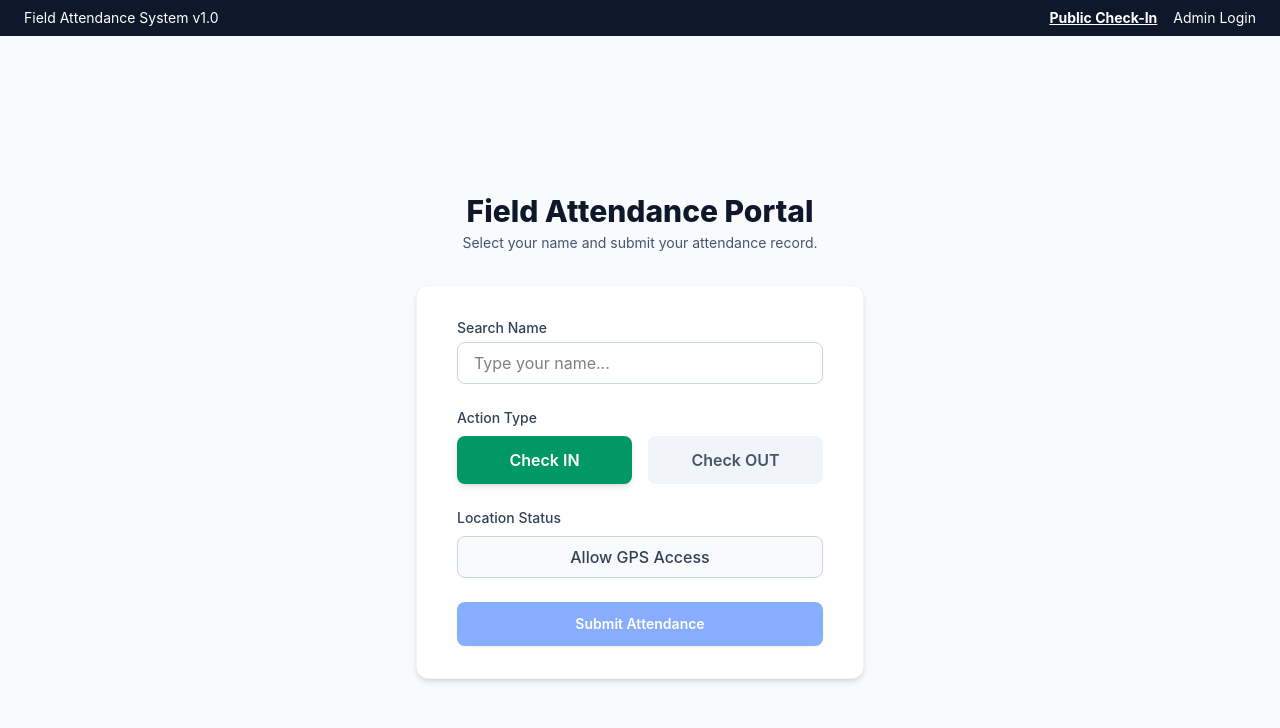
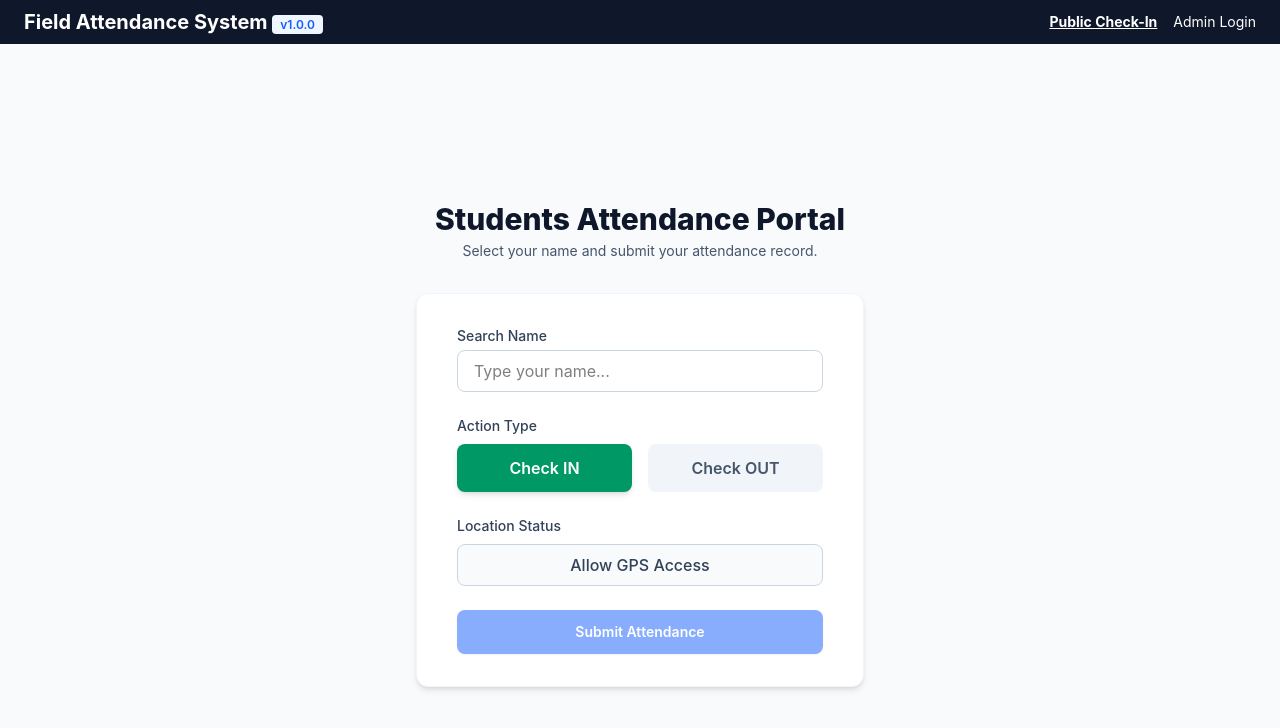
Before and after one commit to abelatwork/field-attendance-system, a React (Vite) app in the folder frontend/: page / in a window 1280 px wide. Shown: the top 728 px of the page. Built offline with nearby package versions, Linux system fonts and the light colour scheme.

Commit message:
chore: release version 1.0.0

```diff
--- a/frontend/package.json
+++ b/frontend/package.json
@@ -1,7 +1,7 @@
 {
-  "name": "frontend",
+  "name": "field-attendance-system",
+  "version": "1.0.0",
   "private": true,
-  "version": "0.0.0",
   "type": "module",
   "scripts": {
     "dev": "vite",
--- a/frontend/src/App.tsx
+++ b/frontend/src/App.tsx
@@ -31,7 +31,12 @@ function App() {
   return (
     <div>
       <header className="bg-slate-900 text-white px-6 py-2 flex justify-between items-center text-sm">
-        <span>Field Attendance System v1.0</span>
+        <h1 className="text-xl font-bold text-white-800">
+          Field Attendance System{" "}
+          <span className="text-xs text-blue-600 font-semibold bg-blue-50 px-2 py-0.5 rounded">
+            v1.0.0
+          </span>
+        </h1>
         <div className="space-x-4">
           <button
             onClick={() => setCurrentView("public")}
--- a/frontend/src/pages/AttendancePage.tsx
+++ b/frontend/src/pages/AttendancePage.tsx
@@ -127,7 +127,7 @@ export const AttendancePage: React.FC = () => {
     <div className="min-h-screen bg-slate-50 flex flex-col justify-center py-12 px-4 sm:px-6 lg:px-8">
       <div className="sm:mx-auto sm:w-full sm:max-w-md text-center">
         <h2 className="text-3xl font-extrabold text-slate-900">
-          Field Attendance Portal
+          Students Attendance Portal
         </h2>
         <p className="mt-1 text-sm text-slate-600">
           Select your name and submit your attendance record.
```
Also changed, not shown: 1 other file (tests, documents, lock files or other folders).
